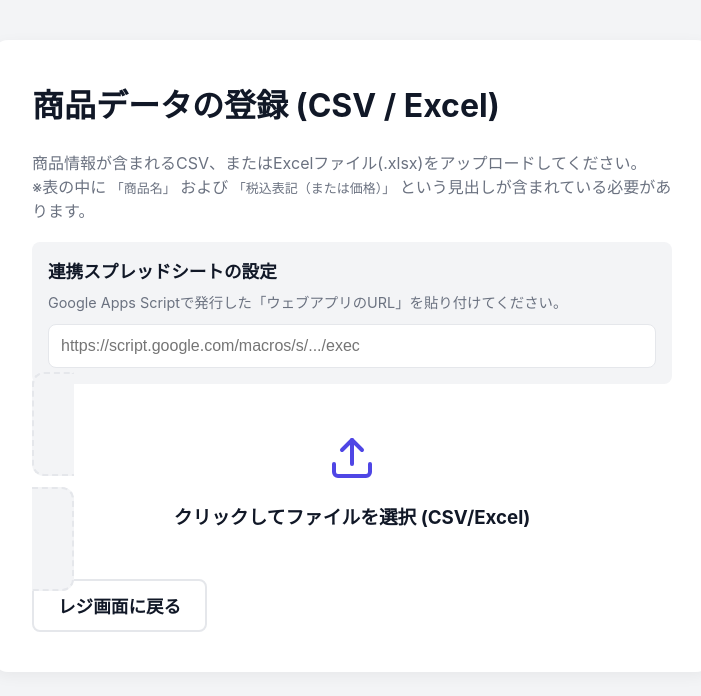
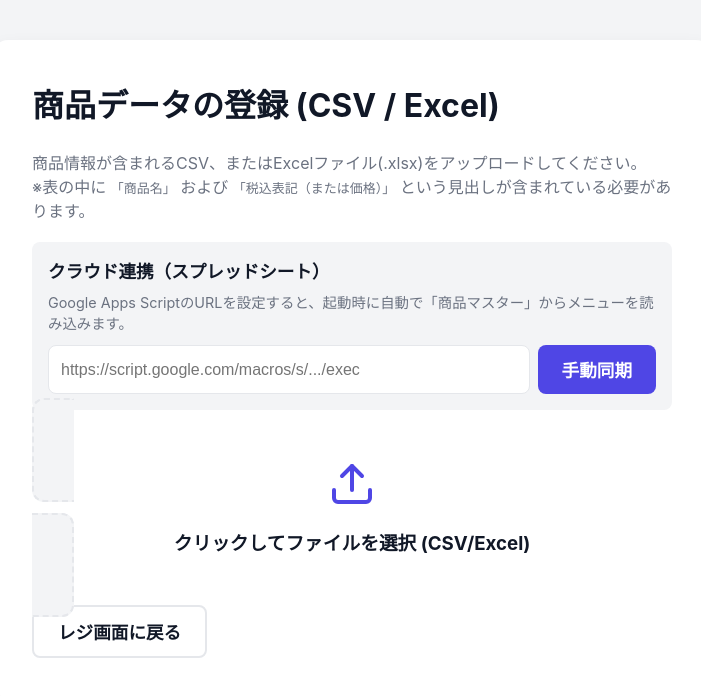
Before and after one commit to yushinoka1122-afk/takeout-pos-tool, a React (Vite) app: page / in a window 1280 px wide. Shown: the top 696 px of the page, without its empty margins (288-989 px from the left). Built offline with nearby package versions, Linux system fonts and the light colour scheme.

Commit message:
Add files via upload

```diff
--- a/src/App.jsx
+++ b/src/App.jsx
@@ -2,7 +2,7 @@ import { useState, useEffect } from 'react';
 import Settings from './components/Settings';
 import ProductGrid from './components/ProductGrid';
 import Cart from './components/Cart';
-import { sendSalesDataToGAS } from './utils/gas';
+import { sendSalesDataToGAS, fetchMenuDataFromGAS } from './utils/gas';
 import CheckoutModal from './components/CheckoutModal';
 import { Settings as SettingsIcon } from 'lucide-react';
 
@@ -14,18 +14,31 @@ function App() {
   const [isCheckoutModalOpen, setIsCheckoutModalOpen] = useState(false);
 
   useEffect(() => {
-    // ローカルストレージから商品データを読み込む
+    // ローカルストレージから一時的に読み込む（オフライン時や高速表示のため）
     const savedProducts = localStorage.getItem('pos_products');
+    let hasLocalData = false;
     if (savedProducts) {
       try {
         setProducts(JSON.parse(savedProducts));
+        hasLocalData = true;
       } catch (e) {
         console.error('商品のパースに失敗しました', e);
       }
-    } else {
-      // データがない場合は設定画面を強制表示
-      setIsSettingsOpen(true);
     }
+
+    // クラウド（スプレッドシート）から最新メニューを自動同期する
+    const syncMenu = async () => {
+      const gasData = await fetchMenuDataFromGAS();
+      if (gasData && gasData.length > 0) {
+        setProducts(gasData);
+        localStorage.setItem('pos_products', JSON.stringify(gasData));
+      } else if (!hasLocalData) {
+        // データがどこにも無い場合は設定画面を開く
+        setIsSettingsOpen(true);
+      }
+    };
+
+    syncMenu();
   }, []);
 
   const handleAddToCart = (product) => {
--- a/src/components/Settings.jsx
+++ b/src/components/Settings.jsx
@@ -2,6 +2,7 @@ import { useState } from 'react';
 import Papa from 'papaparse';
 import * as XLSX from 'xlsx';
 import { Upload, CheckCircle } from 'lucide-react';
+import { fetchMenuDataFromGAS } from '../utils/gas';
 
 export default function Settings({ onSave, onBack }) {
   const [dataPreview, setDataPreview] = useState([]);
@@ -175,17 +176,33 @@ export default function Settings({ onSave, onBack }) {
         </p>
 
         <div style={{marginBottom: '30px', textAlign: 'left', background: 'var(--bg)', padding: '16px', borderRadius: '8px'}}>
-          <h3 style={{marginBottom: '8px', fontSize: '1.1rem'}}>連携スプレッドシートの設定</h3>
+          <h3 style={{marginBottom: '8px', fontSize: '1.1rem'}}>クラウド連携（スプレッドシート）</h3>
           <p style={{fontSize: '0.9rem', color: 'var(--text-muted)', marginBottom: '12px'}}>
-            Google Apps Scriptで発行した「ウェブアプリのURL」を貼り付けてください。
+            Google Apps ScriptのURLを設定すると、起動時に自動で「商品マスター」からメニューを読み込みます。
           </p>
+          <div style={{display: 'flex', gap: '8px'}}>
             <input
               type="text"
               placeholder="https://script.google.com/macros/s/.../exec"
               value={gasUrl}
               onChange={handleGasUrlChange}
-            style={{width: '100%', padding: '12px', borderRadius: '8px', border: '1px solid var(--border)', fontSize: '1rem'}}
+              style={{flex: 1, padding: '12px', borderRadius: '8px', border: '1px solid var(--border)', fontSize: '1rem'}}
             />
+            <button
+              className="btn btn-primary"
+              onClick={async () => {
+                if (!gasUrl) return alert('URLを入力してください');
+                const data = await fetchMenuDataFromGAS();
+                if (data && data.length > 0) {
+                  saveAndProceed(data);
+                } else {
+                  alert('データの取得に失敗しました。URLや「商品マスター」シートの内容を確認してください。');
+                }
+              }}
+            >
+              手動同期
+            </button>
+          </div>
         </div>
 
         <label className="file-drop-area">
--- a/src/utils/gas.js
+++ b/src/utils/gas.js
@@ -24,3 +24,24 @@ export async function sendSalesDataToGAS(orderData) {
     return false;
   }
 }
+
+export async function fetchMenuDataFromGAS() {
+  const GAS_WEBAPP_URL = localStorage.getItem('pos_gas_url') || '';
+
+  if (!GAS_WEBAPP_URL || !GAS_WEBAPP_URL.startsWith('http')) {
+    return null;
+  }
+
+  try {
+    // GETリクエストでメニューデータを取得 (GASはリダイレクトでCORSヘッダを付与する)
+    const response = await fetch(GAS_WEBAPP_URL);
+    if (!response.ok) {
+      throw new Error('Network response was not ok');
+    }
+    const data = await response.json();
+    return data;
+  } catch (error) {
+    console.error('GASからのメニュー取得エラー:', error);
+    return null;
+  }
+}
```
Lines whose indentation alone changed are shown as unchanged.
